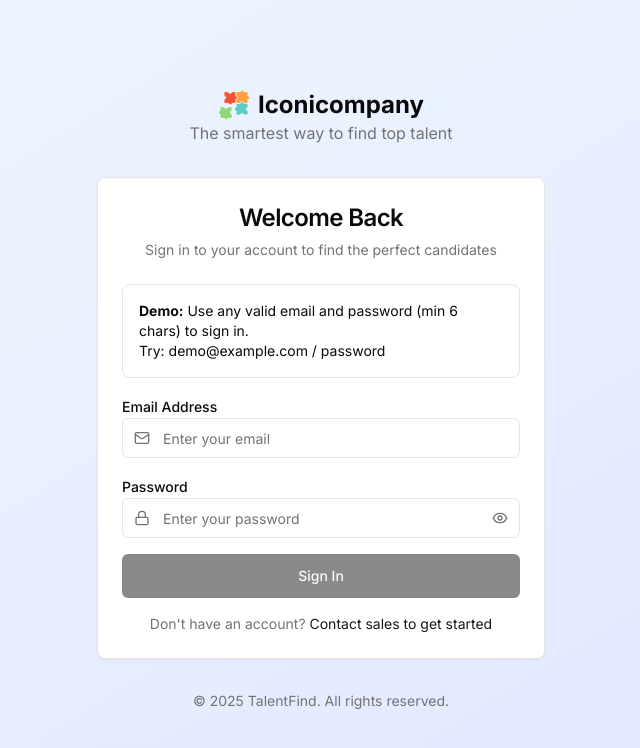
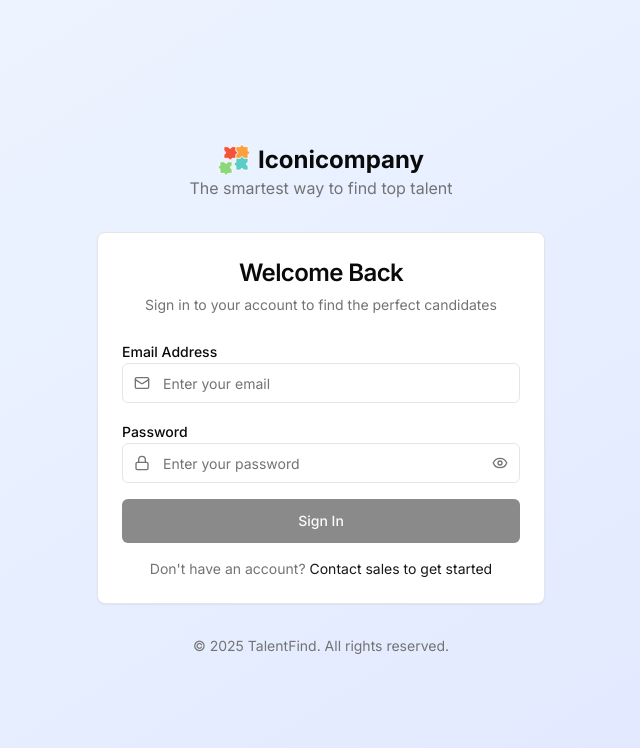
Before and after one commit to ivan-14-trifonov/rep2, a Next.js app: page /en/login in a window 1280 px wide. Shown: the top 748 px of the page, without its empty margins (319-959 px from the left). Built offline with nearby package versions, Linux system fonts and the light colour scheme.

Commit message:
Corrections

```diff
--- a/src/widgets/loginForm/ui/LoginForm.tsx
+++ b/src/widgets/loginForm/ui/LoginForm.tsx
@@ -52,8 +52,8 @@ export function LoginForm() {
         login({
           id: '1',
           email: data.email,
-          name: 'Demo User',
-          company: 'Demo Company',
+          name: data.email.split('@')[0], // Use part of email as name
+          company: '',
           });
         router.push('/');
       }
@@ -77,15 +77,6 @@ export function LoginForm() {
               <AlertDescription>{error}</AlertDescription>
             </Alert>
           )}
-
-          {/* Demo Credentials Info */}
-          <Alert>
-            <AlertDescription>
-              <strong>{t('loginForm.demo')}:</strong> {t('loginForm.demoCredentials')}
-              <br />
-              {t('loginForm.try')}: demo@example.com / password
-            </AlertDescription>
-          </Alert>
 
           {/* Email */}
           <div className="space-y-2">
```
Also changed, not shown: 1 other file (tests, documents, lock files or other folders).
